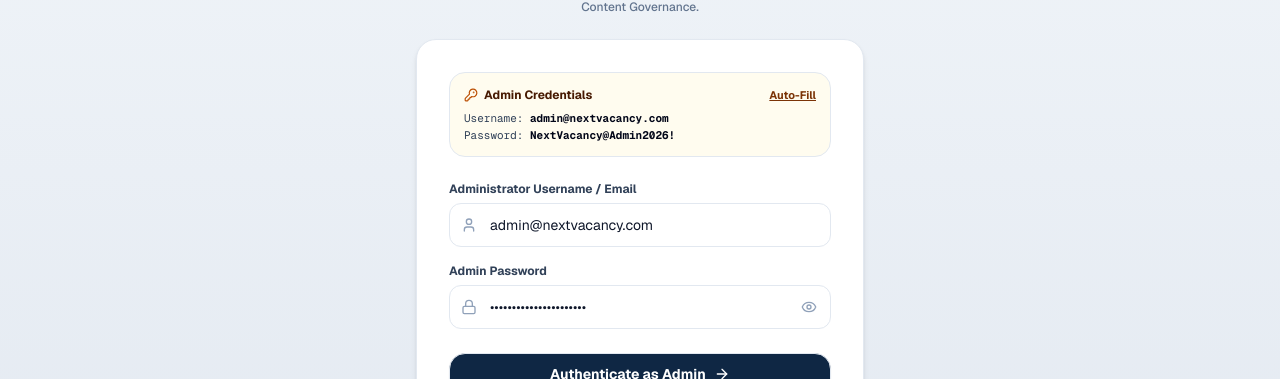
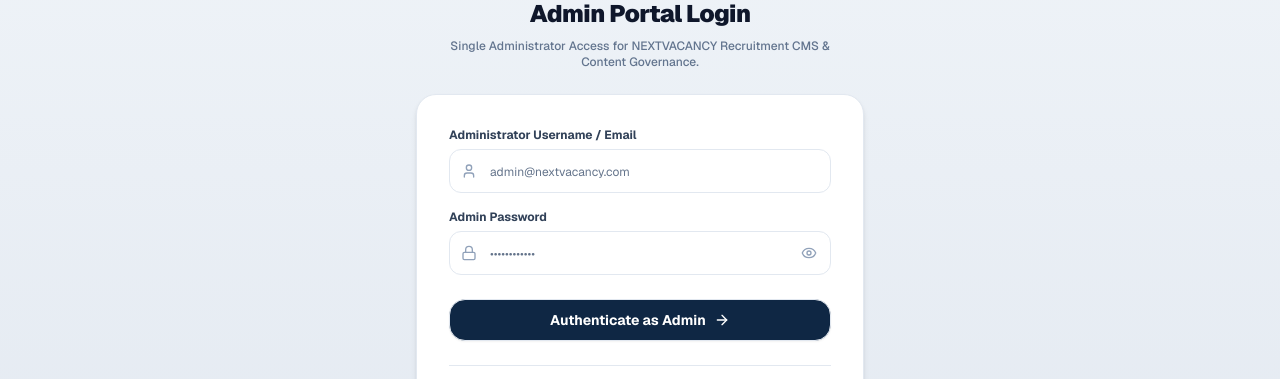
Before and after one commit to khuman-dhakad/nextvacancy, a Next.js app in the folder apps/web/: page /admin/login in a window 1280 px wide. Shown: the part 380-759 px from the top of the page. Built offline with nearby package versions, Linux system fonts and the light colour scheme; no server answers.

Commit message:
fix: harden admin authentication and secure sessions

```diff
--- a/apps/web/components/desktop/admin/AdminLoginForm.tsx
+++ b/apps/web/components/desktop/admin/AdminLoginForm.tsx
@@ -11,13 +11,10 @@
   Eye,
   EyeOff,
   ArrowRight,
-  KeyRound,
 } from "lucide-react";
 import { Card, Input, Button } from "@/components/ui";
 
 import { loginAdminAction } from "@/app/admin/actions";
-import { ADMIN_CONFIG } from "@/lib/auth/admin-auth";
-
 
 export interface AdminLoginFormProps {
   className?: string;
@@ -25,8 +22,8 @@
 
 export const AdminLoginForm: React.FC<AdminLoginFormProps> = ({ className = "" }) => {
   const router = useRouter();
-  const [username, setUsername] = useState("admin@nextvacancy.com");
-  const [password, setPassword] = useState("NextVacancy@Admin2026!");
+  const [username, setUsername] = useState("");
+  const [password, setPassword] = useState("");
   const [showPassword, setShowPassword] = useState(false);
   const [isLoading, setIsLoading] = useState(false);
   const [errorMessage, setErrorMessage] = useState<string | null>(null);
@@ -49,12 +46,6 @@
     } else {
       setErrorMessage(result.error || "Authentication failed. Please verify your credentials.");
     }
-  };
-
-  const handleFillDemo = () => {
-    setUsername(ADMIN_CONFIG.email);
-    setPassword(ADMIN_CONFIG.passwordPlain);
-    setErrorMessage(null);
   };
 
   return (
@@ -81,27 +72,6 @@
             <div className="leading-snug">{errorMessage}</div>
           </div>
         )}
-
-        {/* Demo Credentials Auto-Fill Box */}
-        <div className="p-3.5 rounded-xl bg-amber-50/80 border border-amber-200/80 space-y-2 text-xs">
-          <div className="flex items-center justify-between">
-            <span className="font-bold text-amber-950 flex items-center gap-1.5">
-              <KeyRound className="h-3.5 w-3.5 text-amber-700" />
-              <span>Admin Credentials</span>
-            </span>
-            <button
-              type="button"
-              onClick={handleFillDemo}
-              className="text-[11px] font-bold text-amber-900 hover:text-amber-700 underline cursor-pointer"
-            >
-              Auto-Fill
-            </button>
-          </div>
-          <div className="text-slate-700 font-mono text-[11px] space-y-0.5">
-            <div>Username: <strong className="text-slate-950">admin@nextvacancy.com</strong></div>
-            <div>Password: <strong className="text-slate-950">NextVacancy@Admin2026!</strong></div>
-          </div>
-        </div>
 
         {/* Form */}
         <form onSubmit={handleSubmit} className="space-y-4">
--- a/apps/web/lib/auth/admin-auth.server.ts
+++ b/apps/web/lib/auth/admin-auth.server.ts
@@ -33,7 +33,7 @@
   cookieStore.set(ADMIN_CONFIG.sessionCookieName, token, {
     httpOnly: true,
     secure: process.env.NODE_ENV === "production",
-    sameSite: "lax",
+    sameSite: "strict",
     path: "/",
     maxAge: ADMIN_CONFIG.sessionMaxAge,
   });
--- a/apps/web/lib/auth/admin-auth.ts
+++ b/apps/web/lib/auth/admin-auth.ts
@@ -1,25 +1,32 @@
+import "server-only";
+
+import { createHmac, timingSafeEqual } from "node:crypto";
 import { AdminSession } from "@/types";
 
 /**
- * NEXTVACANCY Admin Authentication — Client-Safe Module
- * Pure client-safe utilities, configuration, credential validators, and token parsers.
- * ZERO server-only imports, ZERO next/headers, ZERO cookies().
+ * Admin authentication primitives. This module must only be imported by server code.
  */
 
-// Single configured Administrator account credentials
 export const ADMIN_CONFIG = {
-  username: "admin",
-  email: "admin@nextvacancy.com",
-  // SHA-256 of "NextVacancy@Admin2026!"
-  // Password plaintext: NextVacancy@Admin2026!
-  passwordPlain: "NextVacancy@Admin2026!",
-  passwordHashSha256: "721a1d13dbca142d137bc391f1ba4f7626927d6d5eb7fa8901ebc6b3e7f4c7d2",
+  username: process.env.ADMIN_USERNAME || "",
+  email: process.env.ADMIN_EMAIL || "",
   sessionCookieName: "nextvacancy_admin_session",
   sessionMaxAge: 60 * 60 * 24 * 7, // 7 days in seconds
 };
 
+function getSessionSecret(): string {
+  const secret = process.env.ADMIN_SESSION_SECRET;
+  if (!ADMIN_CONFIG.username || !ADMIN_CONFIG.email) {
+    throw new Error("ADMIN_USERNAME and ADMIN_EMAIL must be configured.");
+  }
+  if (!secret || secret.length < 32) {
+    throw new Error("ADMIN_SESSION_SECRET must be configured with at least 32 characters.");
+  }
+  return secret;
+}
+
 /**
- * Generates a SHA-256 hash using standard Web Crypto API (Client-safe)
+ * Generates a SHA-256 hash using the server runtime's Web Crypto API.
  */
 export async function hashPasswordSha256(password: string): Promise<string> {
   const encoder = new TextEncoder();
@@ -30,7 +37,7 @@
 }
 
 /**
- * Validates admin credentials against hardcoded hash
+ * Validates admin credentials against a server-side SHA-256 hash.
  */
 export async function validateAdminCredentials(
   identifier: string,
@@ -39,52 +46,78 @@
   const cleanIdentifier = identifier.trim().toLowerCase();
   const isUsernameMatch =
     cleanIdentifier === ADMIN_CONFIG.username.toLowerCase() ||
-    cleanIdentifier === ADMIN_CONFIG.email.toLowerCase();
+    (ADMIN_CONFIG.email && cleanIdentifier === ADMIN_CONFIG.email.toLowerCase());
 
   if (!isUsernameMatch) {
     return false;
   }
 
-  // Fast check and cryptographic hash check
-  if (passwordPlain === ADMIN_CONFIG.passwordPlain) {
-    return true;
+  const configuredHash = process.env.ADMIN_PASSWORD_HASH?.toLowerCase();
+  if (!configuredHash || !/^[a-f0-9]{64}$/.test(configuredHash)) {
+    return false;
   }
 
   const computedHash = await hashPasswordSha256(passwordPlain);
-  return computedHash === ADMIN_CONFIG.passwordHashSha256;
+  if (computedHash.length !== configuredHash.length) {
+    return false;
   }
 
-/**
- * Creates a signed admin session payload (client/server portable)
- */
+  if (timingSafeEqual(Buffer.from(computedHash), Buffer.from(configuredHash))) {
+    return true;
+  }
+  return false;
+}
+
 export function createSessionToken(): string {
+  const issuedAt = Math.floor(Date.now() / 1000);
   const payload = {
     role: "ADMIN",
     username: ADMIN_CONFIG.username,
     email: ADMIN_CONFIG.email,
-    iat: Date.now(),
+    iat: issuedAt,
+    exp: issuedAt + ADMIN_CONFIG.sessionMaxAge,
   };
-  // Base64 encoded payload for token representation
-  return Buffer.from(JSON.stringify(payload)).toString("base64");
+  const encodedPayload = Buffer.from(JSON.stringify(payload)).toString("base64url");
+  const signature = createHmac("sha256", getSessionSecret())
+    .update(encodedPayload)
+    .digest("base64url");
+  return `${encodedPayload}.${signature}`;
 }
 
-/**
- * Verifies session token string
- */
 export function verifySessionToken(token: string): AdminSession | null {
   try {
-    const decoded = JSON.parse(Buffer.from(token, "base64").toString("utf-8"));
-    if (decoded.role === "ADMIN" && decoded.username === ADMIN_CONFIG.username) {
+    const [encodedPayload, providedSignature] = token.split(".");
+    if (!encodedPayload || !providedSignature) return null;
+
+    const expectedSignature = createHmac("sha256", getSessionSecret())
+      .update(encodedPayload)
+      .digest("base64url");
+    if (
+      providedSignature.length !== expectedSignature.length ||
+      !timingSafeEqual(Buffer.from(providedSignature), Buffer.from(expectedSignature))
+    ) {
+      return null;
+    }
+
+    const decoded = JSON.parse(Buffer.from(encodedPayload, "base64url").toString("utf-8"));
+    const now = Math.floor(Date.now() / 1000);
+    if (
+      decoded.role !== "ADMIN" ||
+      decoded.username !== ADMIN_CONFIG.username ||
+      typeof decoded.iat !== "number" ||
+      typeof decoded.exp !== "number" ||
+      decoded.exp <= now ||
+      decoded.iat > now
+    ) return null;
+
     return {
       isAuthenticated: true,
       username: decoded.username,
       email: decoded.email,
       role: "ADMIN",
-        loginTime: new Date(decoded.iat).toISOString(),
+      loginTime: new Date(decoded.iat * 1000).toISOString(),
       token,
     };
-    }
-    return null;
   } catch {
     return null;
   }
```
Lines whose indentation alone changed are shown as unchanged.
